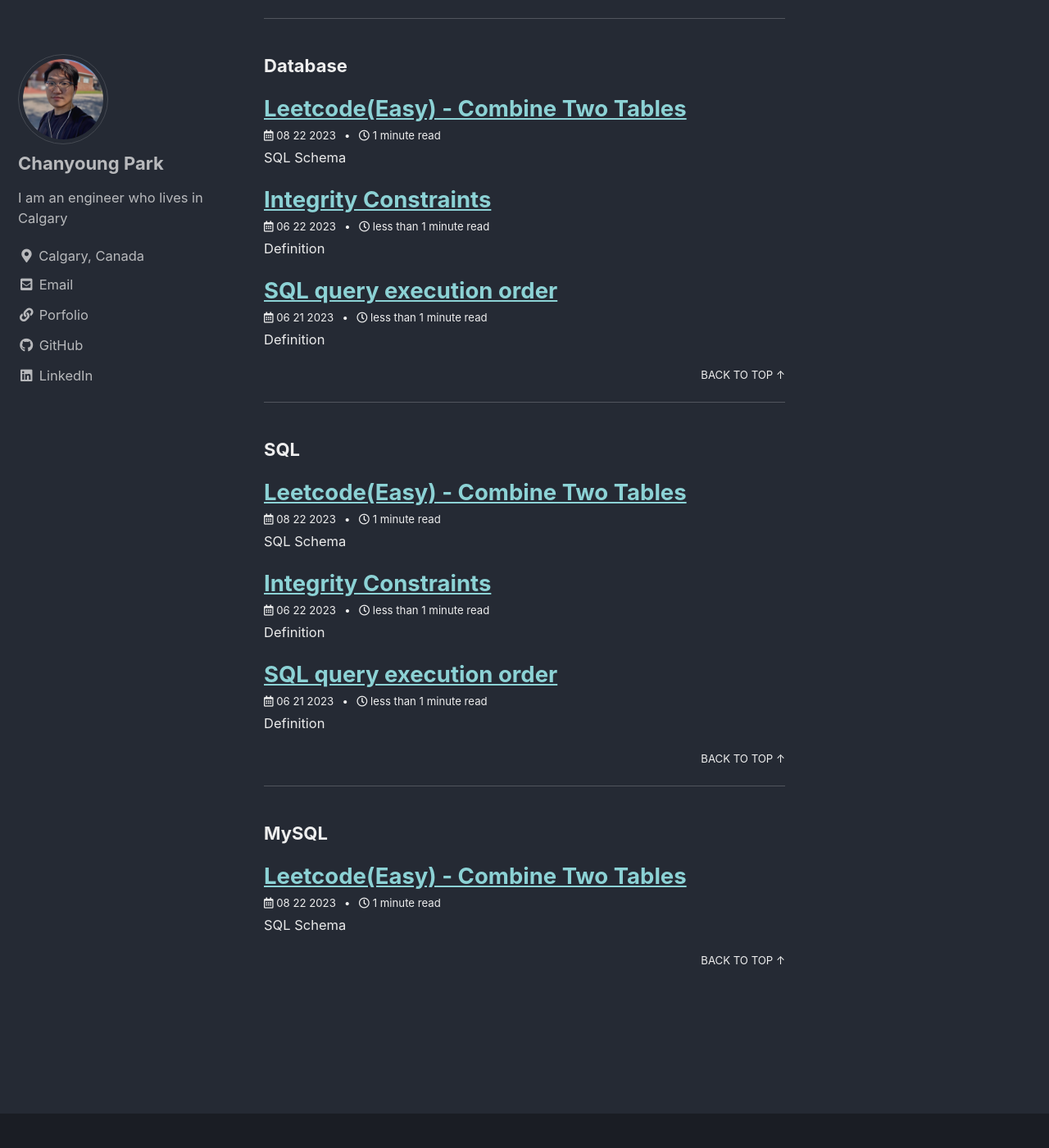
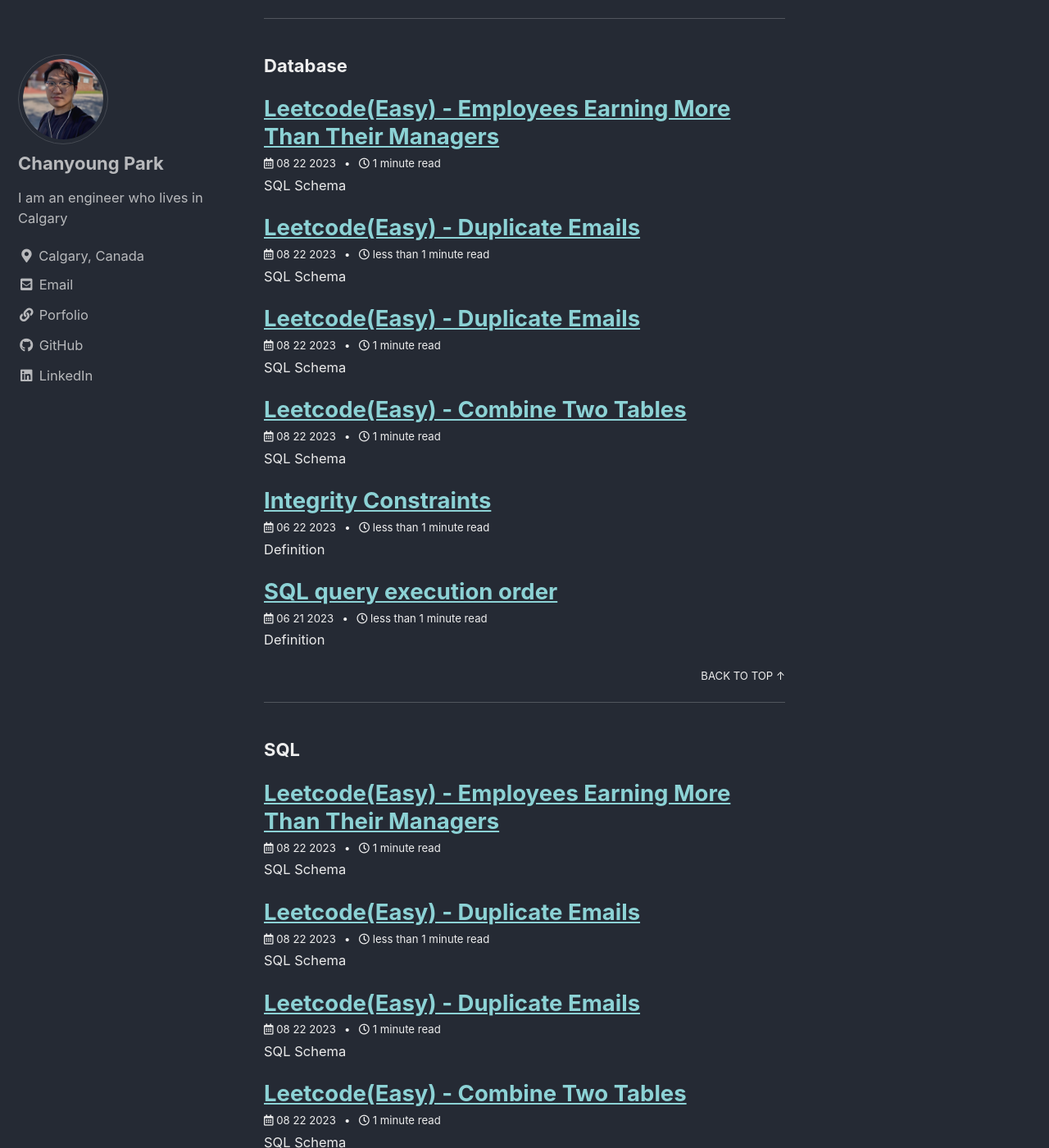
Before and after one commit to PyChanyoung/PyChanyoung.github.io, a Jekyll site: the page built from _pages/tag-archive.md, in a window 1280 px wide and 1400 px high, scrolled down 12473 px. Shown: the whole window at 82% size. Built offline with Jekyll 4.4.1, drawn with Linux system fonts in a browser that asks for light colours; cached includes are drawn as plain includes; some web fonts are replaced; part of the change alters nothing that is shown; some of the changed text lies outside the part shown.

````diff
--- a/_posts/2023-08-22-CombineTwoTables.md
+++ b/_posts/2023-08-22-CombineTwoTables.md
@@ -1,7 +1,7 @@
 ---
 layout: single
 title: "Leetcode(Easy) - Combine Two Tables"
-categories: Data Engineering
+categories: SQL
 tag: [SQL, Database, MySQL]
 toc: true
 toc_sticky: true
--- /dev/null
+++ b/_posts/2023-08-22-CustomersWhoNeverOrder.md
@@ -0,0 +1,99 @@
+---
+layout: single
+title: "Leetcode(Easy) - Duplicate Emails"
+categories: SQL
+tag: [SQL, Database, MySQL]
+toc: true
+toc_sticky: true
+toc_label: Syllabus
+author_profile: false
+---
+
+## SQL Schema
+
+```
+Create table If Not Exists Customers (id int, name varchar(255))
+Create table If Not Exists Orders (id int, customerId int)
+Truncate table Customers
+insert into Customers (id, name) values ('1', 'Joe')
+insert into Customers (id, name) values ('2', 'Henry')
+insert into Customers (id, name) values ('3', 'Sam')
+insert into Customers (id, name) values ('4', 'Max')
+Truncate table Orders
+insert into Orders (id, customerId) values ('1', '3')
+insert into Orders (id, customerId) values ('2', '1')
+```
+
+Table: `Customers`
+
+```
++-------------+---------+
+| Column Name | Type    |
++-------------+---------+
+| id          | int     |
+| name        | varchar |
++-------------+---------+
+id is the primary key (column with unique values) for this table.
+Each row of this table indicates the ID and name of a customer.
+```
+
+Table: `Orders`
+
+```
++-------------+------+
+| Column Name | Type |
++-------------+------+
+| id          | int  |
+| customerId  | int  |
++-------------+------+
+id is the primary key (column with unique values) for this table.
+customerId is a foreign key (reference columns) of the ID from the Customers table.
+Each row of this table indicates the ID of an order and the ID of the customer who ordered it.
+```
+
+## Question
+
+Write a solution to find all customers who never order anything.
+
+Return the result table in **any order**.
+
+The result format is in the following example.
+
+<**Example 1**>
+
+```
+Input:
+Customers table:
++----+-------+
+| id | name  |
++----+-------+
+| 1  | Joe   |
+| 2  | Henry |
+| 3  | Sam   |
+| 4  | Max   |
++----+-------+
+Orders table:
++----+------------+
+| id | customerId |
++----+------------+
+| 1  | 3          |
+| 2  | 1          |
++----+------------+
+Output:
++-----------+
+| Customers |
++-----------+
+| Henry     |
+| Max       |
++-----------+
+```
+
+## Solution
+
+```
+select name as Customers
+from Customers customer
+left join Orders order
+on customer.id = order.customerId
+where order.customerId is null
+```
--- /dev/null
+++ b/_posts/2023-08-22-DuplicateEmails.md
@@ -0,0 +1,71 @@
+---
+layout: single
+title: "Leetcode(Easy) - Duplicate Emails"
+categories: SQL
+tag: [SQL, Database, MySQL]
+toc: true
+toc_sticky: true
+toc_label: Syllabus
+author_profile: false
+---
+
+## SQL Schema
+
+```
+Create table If Not Exists Person (id int, email varchar(255))
+Truncate table Person
+insert into Person (id, email) values ('1', 'a@b.com')
+insert into Person (id, email) values ('2', 'c@d.com')
+insert into Person (id, email) values ('3', 'a@b.com')
+```
+
+Table: `Person`
+
+```
++-------------+---------+
+| Column Name | Type    |
++-------------+---------+
+| id          | int     |
+| email       | varchar |
++-------------+---------+
+id is the primary key (column with unique values) for this table.
+Each row of this table contains an email. The emails will not contain uppercase letters.
+```
+
+## Question
+
+Write a solution to report all the duplicate emails. Note that it's guaranteed that the email field is not NULL.
+
+Return the result table in **any order**.
+
+The result format is in the following example.
+
+<**Example 1**>
+
+```
+Input:
+Person table:
++----+---------+
+| id | email   |
++----+---------+
+| 1  | a@b.com |
+| 2  | c@d.com |
+| 3  | a@b.com |
++----+---------+
+Output:
++---------+
+| Email   |
++---------+
+| a@b.com |
++---------+
+Explanation: a@b.com is repeated two times.
+```
+
+## Solution
+
+```
+select email as Email
+from Person
+group by email
+having count(email) > 1
+```
--- /dev/null
+++ b/_posts/2023-08-22-EmployeesEarningMoreThanTheirManagers.md
@@ -0,0 +1,76 @@
+---
+layout: single
+title: "Leetcode(Easy) - Employees Earning More Than Their Managers"
+categories: SQL
+tag: [SQL, Database, MySQL]
+toc: true
+toc_sticky: true
+toc_label: Syllabus
+author_profile: false
+---
+
+## SQL Schema
+
+```
+Create table If Not Exists Employee (id int, name varchar(255), salary int, managerId int)
+Truncate table Employee
+insert into Employee (id, name, salary, managerId) values ('1', 'Joe', '70000', '3')
+insert into Employee (id, name, salary, managerId) values ('2', 'Henry', '80000', '4')
+insert into Employee (id, name, salary, managerId) values ('3', 'Sam', '60000', 'None')
+insert into Employee (id, name, salary, managerId) values ('4', 'Max', '90000', 'None')
+```
+
+Table: `Employee`
+
+```
++-------------+---------+
+| Column Name | Type    |
++-------------+---------+
+| id          | int     |
+| name        | varchar |
+| salary      | int     |
+| managerId   | int     |
++-------------+---------+
+id is the primary key (column with unique values) for this table.
+Each row of this table indicates the ID of an employee, their name, salary, and the ID of their manager.
+```
+
+## Question
+
+Write a solution to find the employees who earn more than their managers.
+
+Return the result table in **any order**.
+
+The result format is in the following example.
+
+<**Example 1**>
+
+```
+Input:
+Employee table:
++----+-------+--------+-----------+
+| id | name  | salary | managerId |
++----+-------+--------+-----------+
+| 1  | Joe   | 70000  | 3         |
+| 2  | Henry | 80000  | 4         |
+| 3  | Sam   | 60000  | Null      |
+| 4  | Max   | 90000  | Null      |
++----+-------+--------+-----------+
+Output:
++----------+
+| Employee |
++----------+
+| Joe      |
++----------+
+Explanation: Joe is the only employee who earns more than his manager.
+```
+
+## Solution
+
+```
+select employee.name as Employee
+from Employee employee
+join Employee manager
+on employee.managerId = managerm.id
+where employee.salary > manager.salary
+```
````
